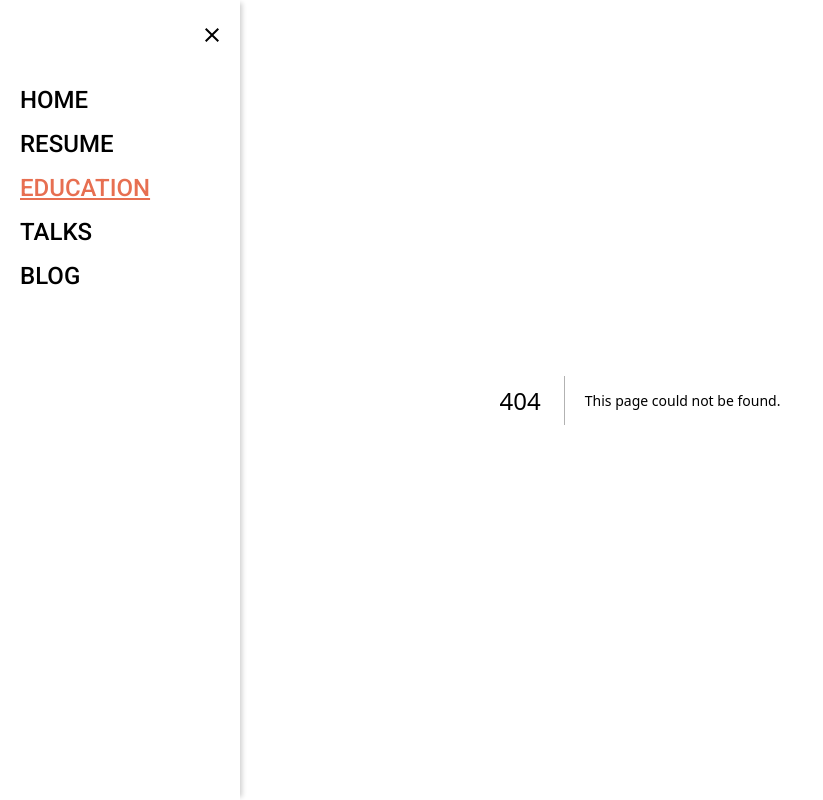
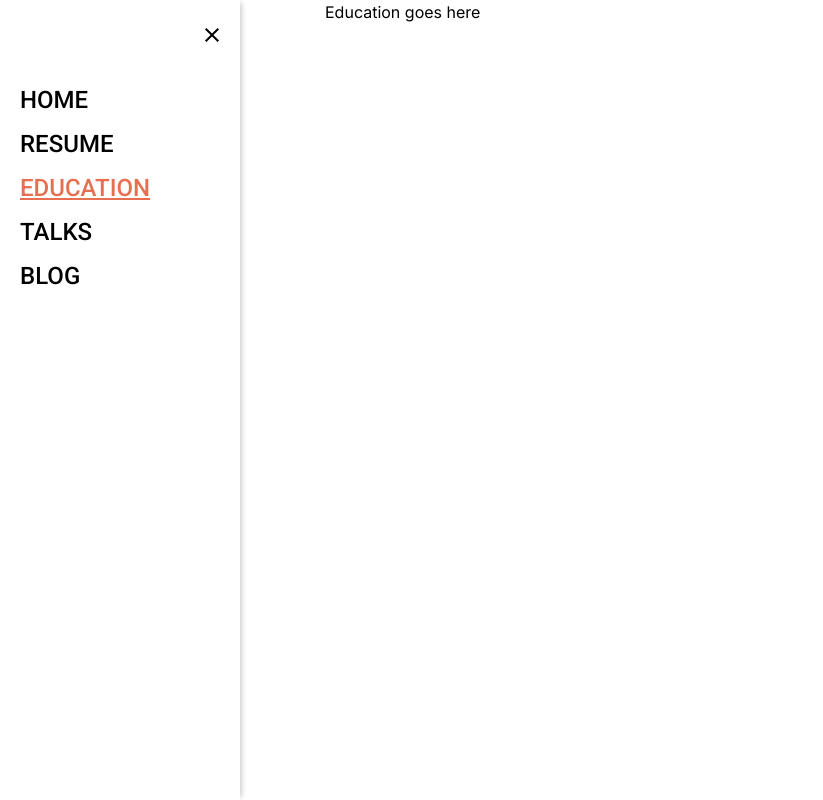
Before and after one commit to filipalacerda/filipalacerda.com, a Next.js app: page /education in a window 1280 px wide. Before the commit this address had no page. Shown: the whole page, without its empty margins (0-823 px from the left). Built offline with nearby package versions, Linux system fonts and the light colour scheme.

Commit message:
Adds education page

```diff
--- /dev/null
+++ b/app/education/page.tsx
@@ -0,0 +1,3 @@
+export default function Resume() {
+  return <p>Education goes here</p>;
+}
```
